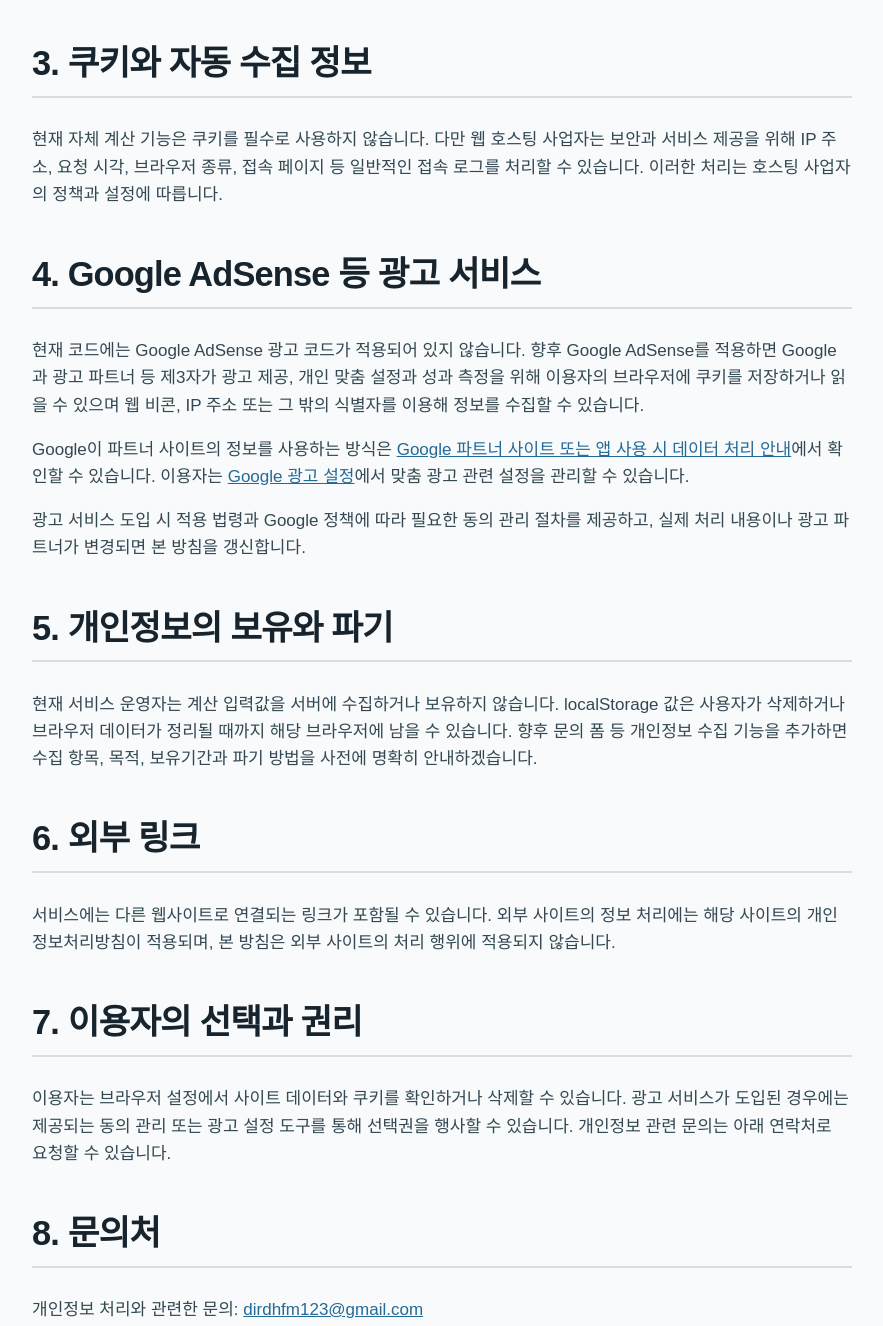
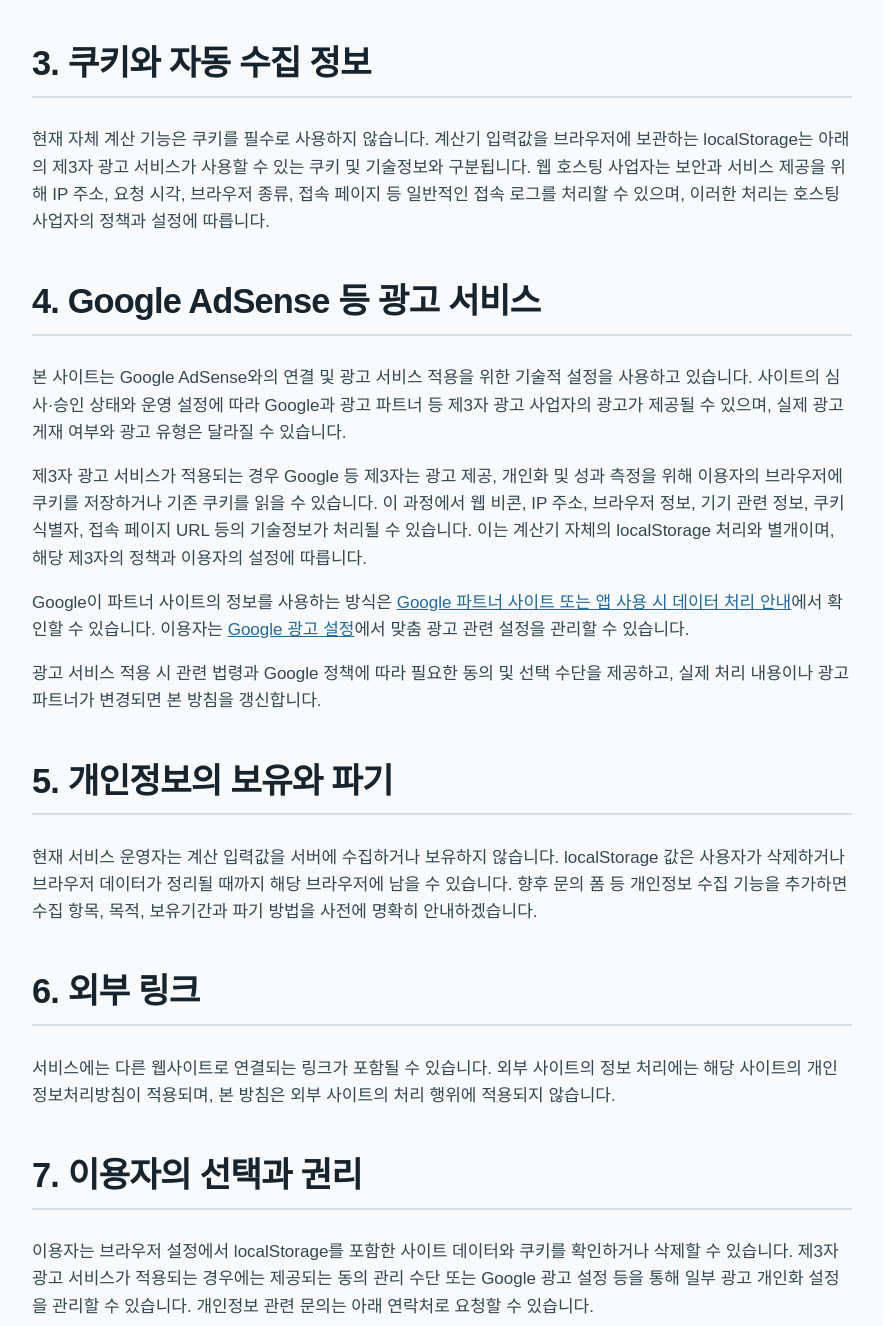
Before and after one commit to adonno118/hotel-profit-calculator, a website with bundled scripts: page public/privacy.html in a window 1280 px wide. Shown: the part 864-2190 px from the top of the page, without its empty margins (198-1081 px from the left). Built offline with nearby package versions, Linux system fonts and the light colour scheme.

Commit message:
Add ads.txt and update AdSense privacy disclosures

```diff
--- /dev/null
+++ b/public/ads.txt
@@ -0,0 +1 @@
+google.com, pub-6886067012627803, DIRECT, f08c47fec0942fa0
--- a/public/privacy.html
+++ b/public/privacy.html
@@ -34,17 +34,18 @@
       <h2>2. 브라우저 저장소(localStorage)</h2>
       <p>최근 입력을 복원하기 위해 브라우저의 localStorage를 사용합니다. 저장 정보는 현재 기기와 브라우저에 남으며 서비스 운영자가 직접 열람하지 않습니다. 메인 계산기의 ‘전체 초기화’를 사용하거나 브라우저의 사이트 데이터 삭제 기능으로 지울 수 있습니다. 시크릿 모드, 저장 공간 제한 또는 브라우저 정책에 따라 저장되지 않을 수 있습니다.</p>
       <h2>3. 쿠키와 자동 수집 정보</h2>
-      <p>현재 자체 계산 기능은 쿠키를 필수로 사용하지 않습니다. 다만 웹 호스팅 사업자는 보안과 서비스 제공을 위해 IP 주소, 요청 시각, 브라우저 종류, 접속 페이지 등 일반적인 접속 로그를 처리할 수 있습니다. 이러한 처리는 호스팅 사업자의 정책과 설정에 따릅니다.</p>
+      <p>현재 자체 계산 기능은 쿠키를 필수로 사용하지 않습니다. 계산기 입력값을 브라우저에 보관하는 localStorage는 아래의 제3자 광고 서비스가 사용할 수 있는 쿠키 및 기술정보와 구분됩니다. 웹 호스팅 사업자는 보안과 서비스 제공을 위해 IP 주소, 요청 시각, 브라우저 종류, 접속 페이지 등 일반적인 접속 로그를 처리할 수 있으며, 이러한 처리는 호스팅 사업자의 정책과 설정에 따릅니다.</p>
       <h2>4. Google AdSense 등 광고 서비스</h2>
-      <p>현재 코드에는 Google AdSense 광고 코드가 적용되어 있지 않습니다. 향후 Google AdSense를 적용하면 Google과 광고 파트너 등 제3자가 광고 제공, 개인 맞춤 설정과 성과 측정을 위해 이용자의 브라우저에 쿠키를 저장하거나 읽을 수 있으며 웹 비콘, IP 주소 또는 그 밖의 식별자를 이용해 정보를 수집할 수 있습니다.</p>
+      <p>본 사이트는 Google AdSense와의 연결 및 광고 서비스 적용을 위한 기술적 설정을 사용하고 있습니다. 사이트의 심사·승인 상태와 운영 설정에 따라 Google과 광고 파트너 등 제3자 광고 사업자의 광고가 제공될 수 있으며, 실제 광고 게재 여부와 광고 유형은 달라질 수 있습니다.</p>
+      <p>제3자 광고 서비스가 적용되는 경우 Google 등 제3자는 광고 제공, 개인화 및 성과 측정을 위해 이용자의 브라우저에 쿠키를 저장하거나 기존 쿠키를 읽을 수 있습니다. 이 과정에서 웹 비콘, IP 주소, 브라우저 정보, 기기 관련 정보, 쿠키 식별자, 접속 페이지 URL 등의 기술정보가 처리될 수 있습니다. 이는 계산기 자체의 localStorage 처리와 별개이며, 해당 제3자의 정책과 이용자의 설정에 따릅니다.</p>
       <p>Google이 파트너 사이트의 정보를 사용하는 방식은 <a href="https://policies.google.com/technologies/partner-sites" rel="noopener noreferrer">Google 파트너 사이트 또는 앱 사용 시 데이터 처리 안내</a>에서 확인할 수 있습니다. 이용자는 <a href="https://adssettings.google.com/" rel="noopener noreferrer">Google 광고 설정</a>에서 맞춤 광고 관련 설정을 관리할 수 있습니다.</p>
-      <p>광고 서비스 도입 시 적용 법령과 Google 정책에 따라 필요한 동의 관리 절차를 제공하고, 실제 처리 내용이나 광고 파트너가 변경되면 본 방침을 갱신합니다.</p>
+      <p>광고 서비스 적용 시 관련 법령과 Google 정책에 따라 필요한 동의 및 선택 수단을 제공하고, 실제 처리 내용이나 광고 파트너가 변경되면 본 방침을 갱신합니다.</p>
       <h2>5. 개인정보의 보유와 파기</h2>
       <p>현재 서비스 운영자는 계산 입력값을 서버에 수집하거나 보유하지 않습니다. localStorage 값은 사용자가 삭제하거나 브라우저 데이터가 정리될 때까지 해당 브라우저에 남을 수 있습니다. 향후 문의 폼 등 개인정보 수집 기능을 추가하면 수집 항목, 목적, 보유기간과 파기 방법을 사전에 명확히 안내하겠습니다.</p>
       <h2>6. 외부 링크</h2>
       <p>서비스에는 다른 웹사이트로 연결되는 링크가 포함될 수 있습니다. 외부 사이트의 정보 처리에는 해당 사이트의 개인정보처리방침이 적용되며, 본 방침은 외부 사이트의 처리 행위에 적용되지 않습니다.</p>
       <h2>7. 이용자의 선택과 권리</h2>
-      <p>이용자는 브라우저 설정에서 사이트 데이터와 쿠키를 확인하거나 삭제할 수 있습니다. 광고 서비스가 도입된 경우에는 제공되는 동의 관리 또는 광고 설정 도구를 통해 선택권을 행사할 수 있습니다. 개인정보 관련 문의는 아래 연락처로 요청할 수 있습니다.</p>
+      <p>이용자는 브라우저 설정에서 localStorage를 포함한 사이트 데이터와 쿠키를 확인하거나 삭제할 수 있습니다. 제3자 광고 서비스가 적용되는 경우에는 제공되는 동의 관리 수단 또는 Google 광고 설정 등을 통해 일부 광고 개인화 설정을 관리할 수 있습니다. 개인정보 관련 문의는 아래 연락처로 요청할 수 있습니다.</p>
       <h2>8. 문의처</h2>
       <p>개인정보 처리와 관련한 문의: <a data-contact-email href="mailto:dirdhfm123@gmail.com">dirdhfm123@gmail.com</a></p>
       <h2>9. 방침 변경</h2>
```
Also changed, not shown: tests/seo.test.js (+9 -0 lines).
